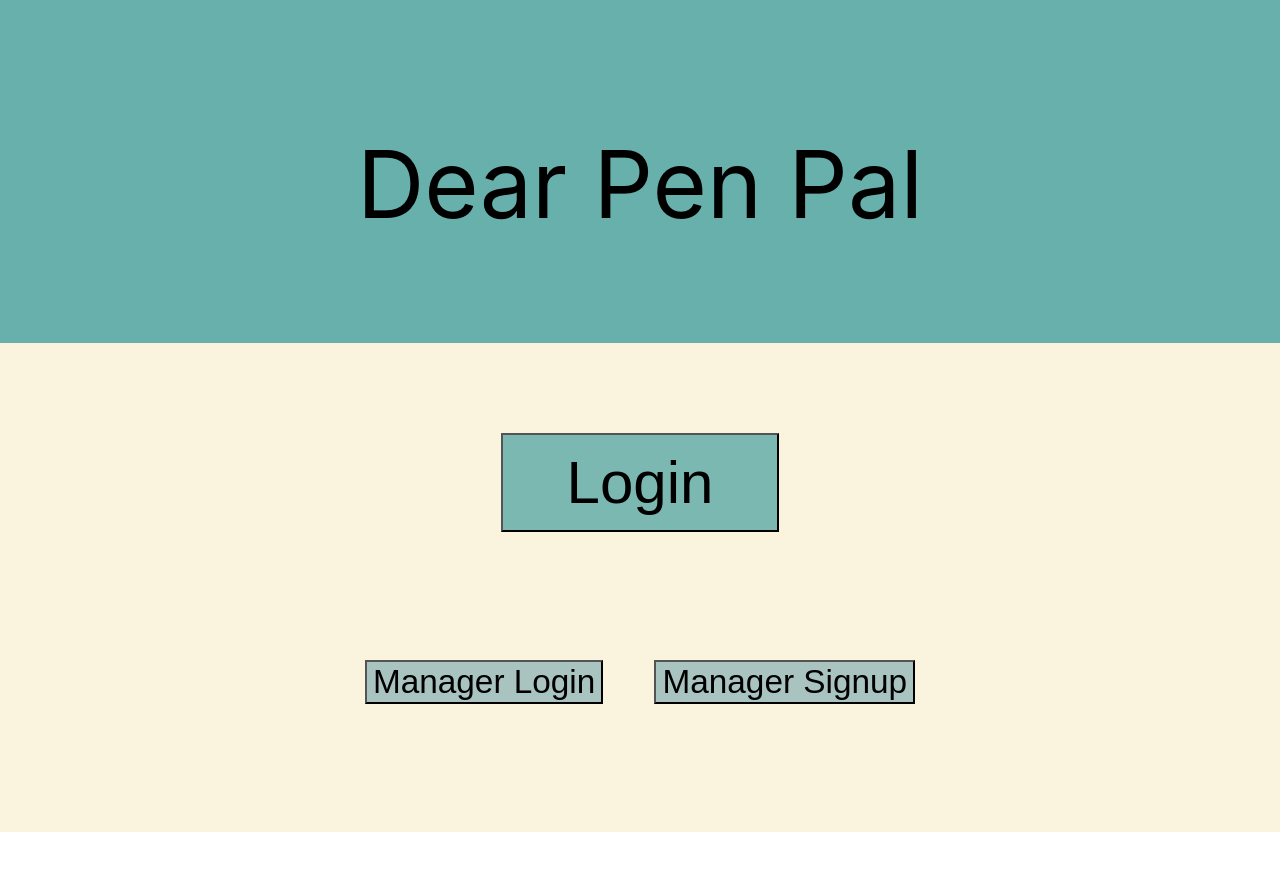
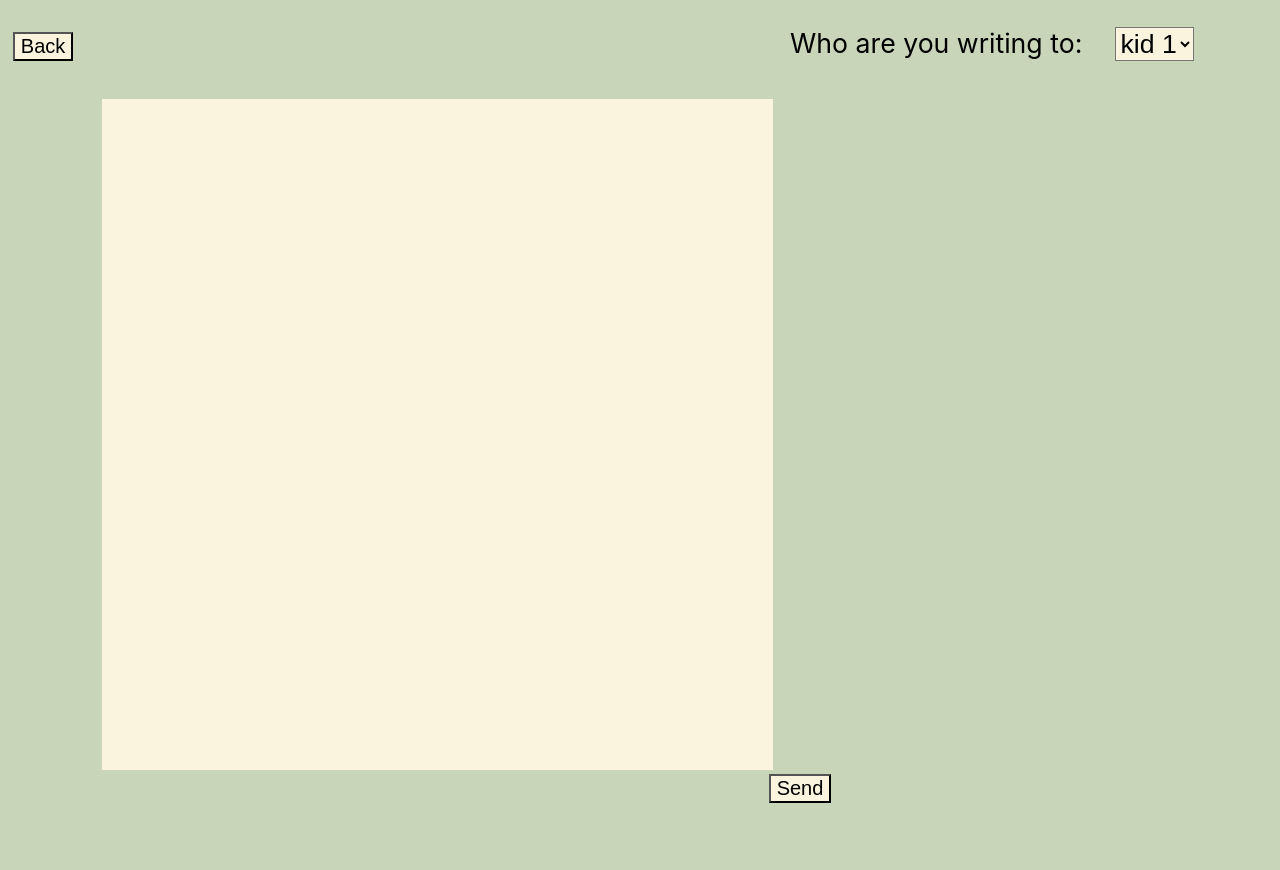
Before and after one commit to Brian-333/DearPenPal, a React (Create React App) app in the folder source/frontend/: page / in a window 1280 px wide. Before the commit the page ends 832 px from the top, so only its background shows below. Built offline with nearby package versions, Linux system fonts and the light colour scheme.

Commit message:
redoing send page

```diff
--- a/source/frontend/src/components/LandingPage.js
+++ b/source/frontend/src/components/LandingPage.js
@@ -13,6 +13,7 @@ const LandingPage = () =>{
     const {access_token: [token,,]} = useContext(UserContext)
 
     const renderForm = () => {
+        return ( <SendPage></SendPage>);
         console.log("DEBUGGING - CurrForm:" + currForm)
         console.log(token, (token === null))
         if(!(token === "" || token === null)){
--- a/source/frontend/src/components/SendPage.js
+++ b/source/frontend/src/components/SendPage.js
@@ -1,18 +1,21 @@
 import '../styles/Inbox.css'
 
 const SendPage = () => {
-    return(
+    return (
         <div class = 'inboxbg'>
             <button class = 'inboxbbutton'>Back</button>
+            <label class = 'waywtlabel'>Who are you writing to: </label>
+            <select class = 'selectperson'>
+                <option value = 'Kid1'>kid 1</option>
+                <option value = 'kid2'>kid 2</option>
+            </select>
             <div class = 'sidebyside'>
-                <div class = "inletter">
+                <div>
+                    <textarea rows = '80' cols = '5' class = 'sendletter'></textarea>
                 </div>
-                <div class = 'letterviewer'>
-                    <textarea rows = '80' cols ='50' class = 'sendletter'></textarea>
+                <div class = 'sendbutton'>
+                    <button class = 'inboxbbutton'>Send</button>
                 </div>
-                <div class = 'Send Button'>
-                <button class = 'inboxbbutton'>Send</button>
-            </div>
             </div>
         </div>
     );
--- a/source/frontend/src/styles/Inbox.css
+++ b/source/frontend/src/styles/Inbox.css
@@ -46,16 +46,29 @@
 
 .sendletter{
     width: 500pt;
-    height: 600pt;
+    height: 500pt;
     border: none;
     background-color: #faf3dd;
     overflow-wrap: break-word;
     resize: none;
-    padding-top: 2%;
+    margin-top: 2%;
+    margin-left: 8%;
 
 }
 
 .sendbutton{
-    padding-left: 50%;
+    padding-left: 60%;
     float:left;
 }
+
+.selectperson{
+    margin-left: 2%;
+    margin-top: 20pt;
+    font-size: 20pt;
+    background-color: #faf3dd;
+}
+
+.waywtlabel{
+    margin-left: 56%;
+    font-size: 20pt;
+}
```
